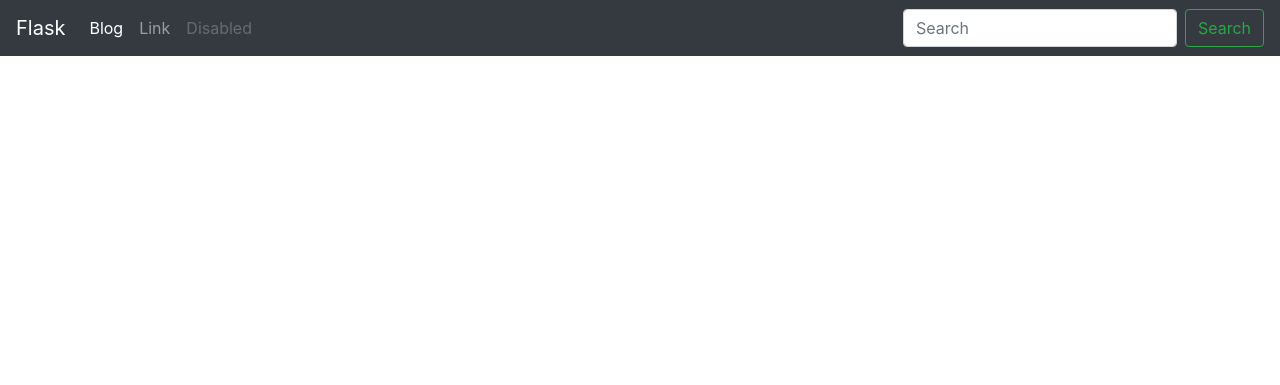
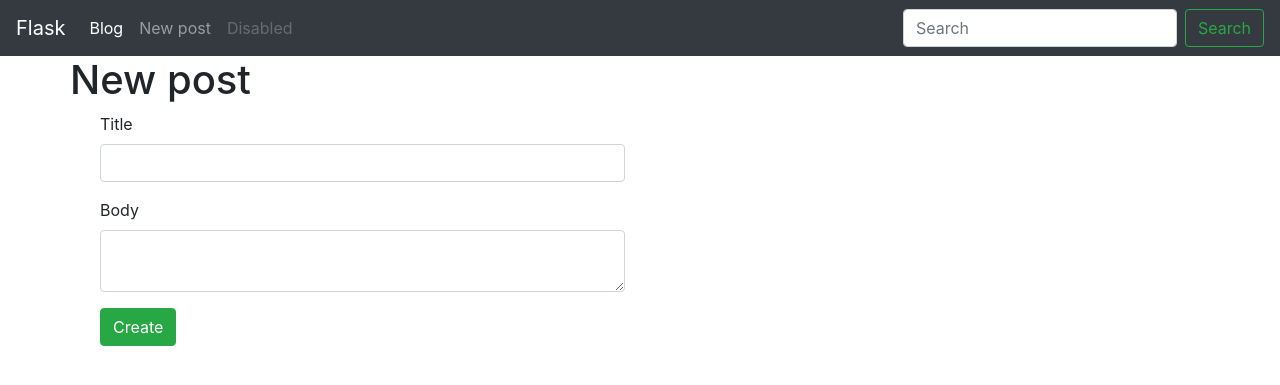
Before and after one commit to SERDUN/PhysicalStateProjectBack, a Flask app: page /blog/create in a window 1280 px wide. Shown: the top 385 px of the page. Run offline with Flask 2, Linux system fonts and the light colour scheme; data that the repository does not hold is empty; some libraries are stand-ins or nearby versions.

Commit message:
added post functionality

```diff
--- a/posts/blueprint.py
+++ b/posts/blueprint.py
@@ -1,17 +1,55 @@
 from flask import Blueprint
 from flask import render_template
-from models import Post
+from models import Post, Tag
+from flask import request
+from .forms import PostForm
+from app import db
+from flask import redirect
+from flask import url_for
 
 posts = Blueprint('posts', __name__, template_folder='templates')
 
 
+@posts.route('/create', methods=['POST', 'GET'])
+def create_post():
+    if request.method == 'POST':
+        title = request.form['title']
+        body = request.form['body']
+
+        try:
+            post = Post(title=title, body=body)
+            #post.generate_slug()
+            db.session.add(post)
+            db.session.commit()
+        except:
+            print('Something wrong')
+
+        return redirect(url_for('posts.index'))
+
+    form = PostForm()
+    return render_template('posts/create_post.html', form=form)
+
+
 @posts.route('/')
 def index():
-    posts = Post.query.all()
+    q = request.args.get('q')
+    if q:
+        posts = Post.query.filter(Post.title.contains(q) | Post.body.contains(q)).all()
+    else:
+        posts = Post.query.all()
+
     return render_template('posts/index.html', posts=posts)
 
 
 @posts.route('/<slug>')
 def post_detail(slug):
     post = Post.query.filter(Post.slug == slug).first()
-    return render_template('posts/post_detail.html', post=post)
+    tags = post.tags
+    return render_template('posts/post_detail.html', post=post, tags=tags)
+
+
+@posts.route('/tag/<slug>')
+def tag_detail(slug):
+    tag = Tag.query.filter(Tag.slug == slug).first()
+    posts = tag.posts.all()
+    return render_template('posts/tag_detail.html', posts=posts, tag=tag)
--- /dev/null
+++ b/posts/forms.py
@@ -0,0 +1,6 @@
+from wtforms import Form, StringField, TextAreaField
+
+
+class PostForm(Form):
+    title = StringField('Title')
+    body = TextAreaField('Body')
--- /dev/null
+++ b/posts/templates/posts/create_post.html
@@ -0,0 +1,30 @@
+{% extends 'base.html' %}
+{% block title %}
+    Create new Post
+{% endblock %}
+
+
+{% block content_title %}
+    New post
+
+
+{% endblock %}
+
+{% block content %}
+    <div class="col-md-6">
+        <form action="{{ url_for('posts.create_post') }}" method='POST'>
+
+            {% for field in form %}
+
+                <div class="form-group">
+                    {{ field.label(class='control-label') }}
+                    {{ field(class='form-control') }}
+                </div>
+            {% endfor %}
+
+            <button type="submit" class="btn btn-success ">Create</button>
+        </form>
+    </div>
+
+
+{% endblock %}
--- a/posts/templates/posts/post_detail.html
+++ b/posts/templates/posts/post_detail.html
@@ -7,10 +7,20 @@
 {% block content_title %}
     {{ post.title }}
 
+
+
 {% endblock %}
 
 
 {% block content %}
+    <div class="tags">
+        {% for tag in tags %}
+            <a href="{{ url_for('posts.tag_detail',slug=tag.slug) }}"> <span
+                    class="label label-success">#{{ tag.name }}</span>
+            </a>
+
+        {% endfor %}
+    </div>
     {{ post.body }}
 
 
--- a/templates/base.html
+++ b/templates/base.html
@@ -1,6 +1,7 @@
 <!DOCTYPE html>
 <html lang="en">
 <head>
+
     <meta charset="UTF-8">
     <title>{% block title %}
     {% endblock %}
@@ -11,7 +12,7 @@
 </head>
 <body>
 <nav class="navbar navbar-expand-lg navbar-dark bg-dark">
-    <a class="navbar-brand" href="{{url_for('index')}}">Flask</a>
+    <a class="navbar-brand" href="{{ url_for('index') }}">Flask</a>
     <button class="navbar-toggler" type="button" data-toggle="collapse" data-target="#navbarSupportedContent"
             aria-controls="navbarSupportedContent" aria-expanded="false" aria-label="Toggle navigation">
         <span class="navbar-toggler-icon"></span>
@@ -20,17 +21,18 @@
     <div class="collapse navbar-collapse" id="navbarSupportedContent">
         <ul class="navbar-nav mr-auto">
             <li class="nav-item active">
-                <a class="nav-link" href="{{url_for('posts.index')}}">Blog <span class="sr-only">(current)</span></a>
+                <a class="nav-link" href="{{ url_for('posts.index') }}">Blog <span class="sr-only">(current)</span></a>
             </li>
             <li class="nav-item">
-                <a class="nav-link" href="#">Link</a>
+                <a class="nav-link" href="{{ url_for('posts.create_post') }}">New post</a>
             </li>
             <li class="nav-item">
                 <a class="nav-link disabled" href="#">Disabled</a>
             </li>
         </ul>
-        <form class="form-inline my-2 my-lg-0">
-            <input class="form-control mr-sm-2" type="search" placeholder="Search" aria-label="Search">
+        <form class="form-inline my-2 my-lg-0" method="GET">
+            <input class="form-control mr-sm-2" type="search" placeholder="Search" aria-label="Search" name="q"
+                   value="{{ request.args.get('q','') }}">
             <button class="btn btn-outline-success my-2 my-sm-0" type="submit">Search</button>
         </form>
     </div>
```
Also changed, not shown: migrations/versions/0ba2fe1af56e_.py (added, +33 -0 lines), models.py (+8 -0 lines), posts/templates/posts/tag_detail.html (added, +25 -0 lines), tests/database.py (added, +15 -0 lines), 1 other file.
